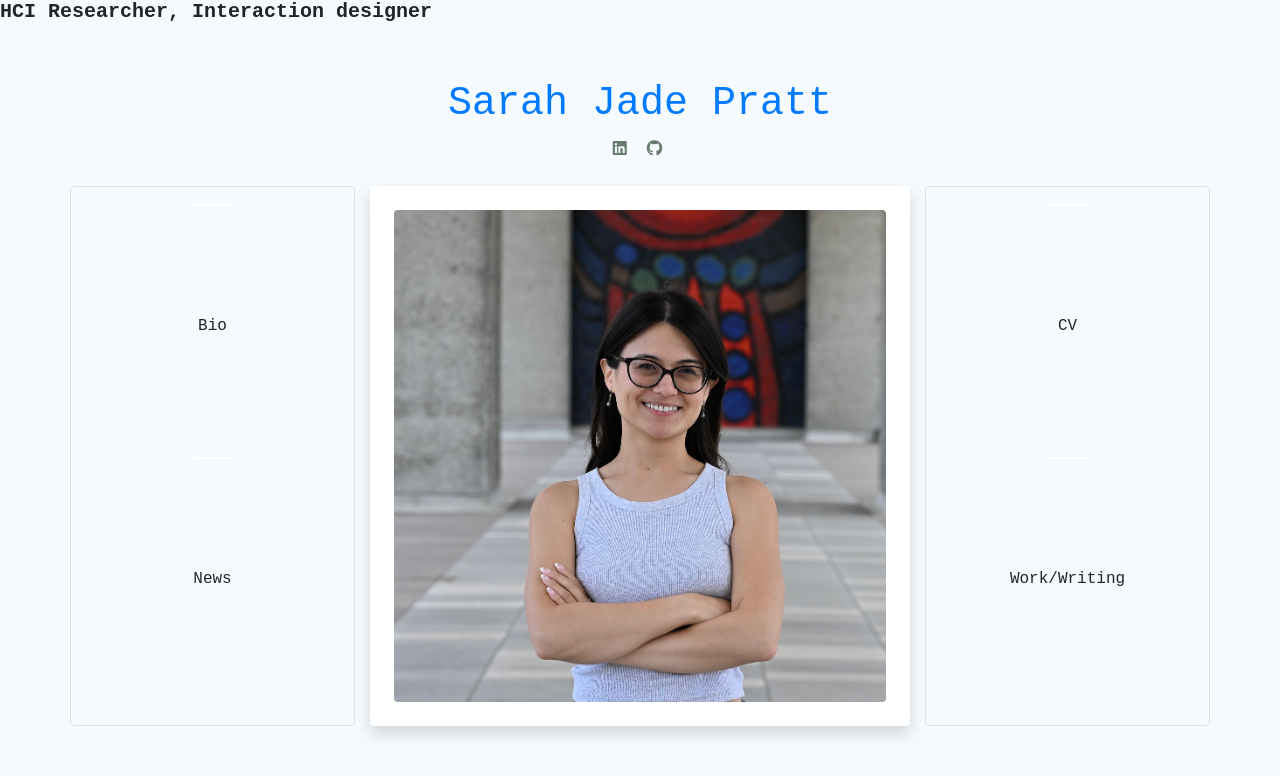
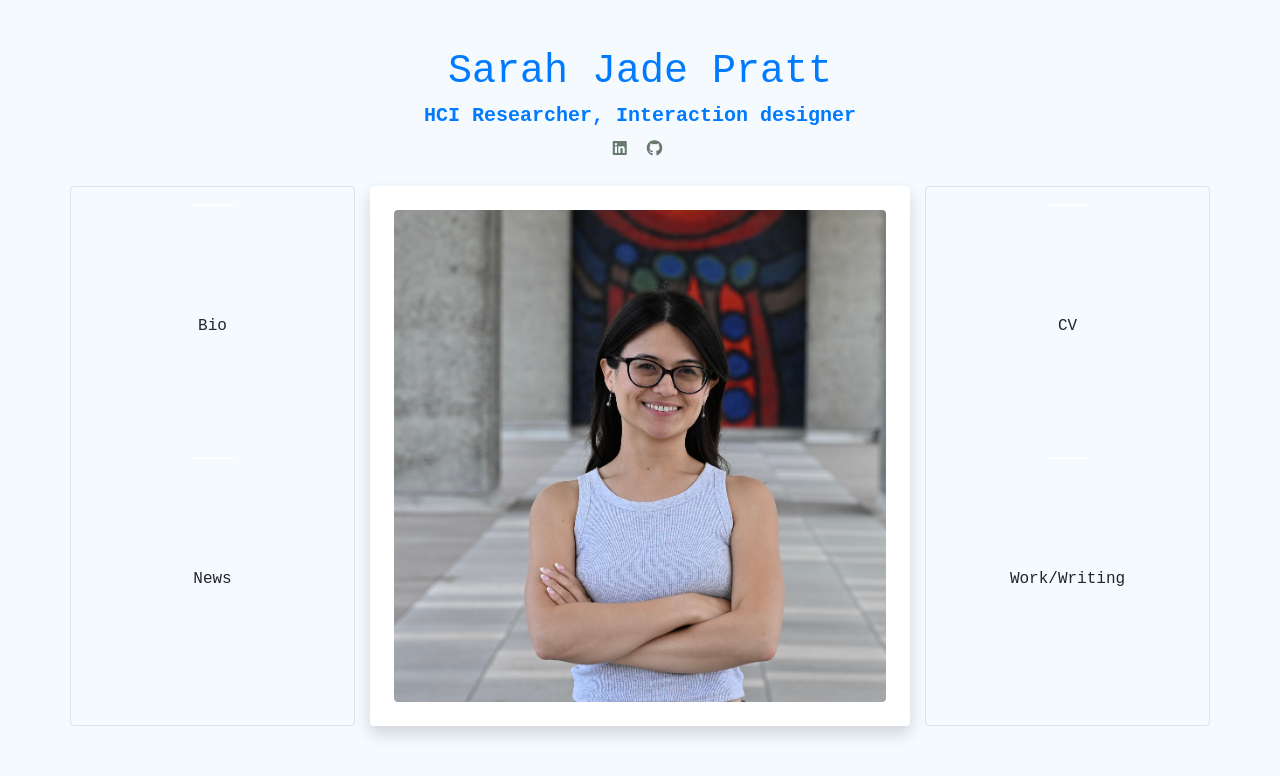
Before and after one commit to sjip1492/sarahjade-site, a Jekyll site: the page built from docs/index.md, in a window 1280 px wide. Shown: the top 776 px of the page. Built offline with Jekyll 4.4.1, drawn with Linux system fonts in a browser that asks for light colours.

Commit message:
updating site subtitle

```diff
--- a/docs/_layouts/default.html
+++ b/docs/_layouts/default.html
@@ -4,7 +4,6 @@
     <meta charset="UTF-8">
     <meta name="viewport" content="width=device-width, initial-scale=1.0">
     <title>{{ site.title }}</title>
-    <h2>{{ site.subtitle }}</h2>
     <!-- Bootstrap CSS -->
     <link rel="stylesheet" href="https://stackpath.bootstrapcdn.com/bootstrap/4.5.2/css/bootstrap.min.css">
     <link rel="stylesheet" href="{{ '/assets/css/style.css' | relative_url }}">
--- a/docs/_layouts/home.html
+++ b/docs/_layouts/home.html
@@ -4,6 +4,7 @@ title: Home
 ---
 <div class="text-center mb-4">
   <h1 onclick="loadHeadshot()" style="cursor: pointer; color: #007bff;">{{ site.title }}</h1>
+  <h2 onclick="loadHeadshot()" style="cursor: pointer; color: #007bff;">{{ site.subtitle }}</h2>
     <!-- Social media links section -->
     <div class="social-links">
       <a href="https://linkedin.com/in/{{ site.linkedin_username }}" target="_blank" class="social-icon linkedin" aria-label="LinkedIn">
```
